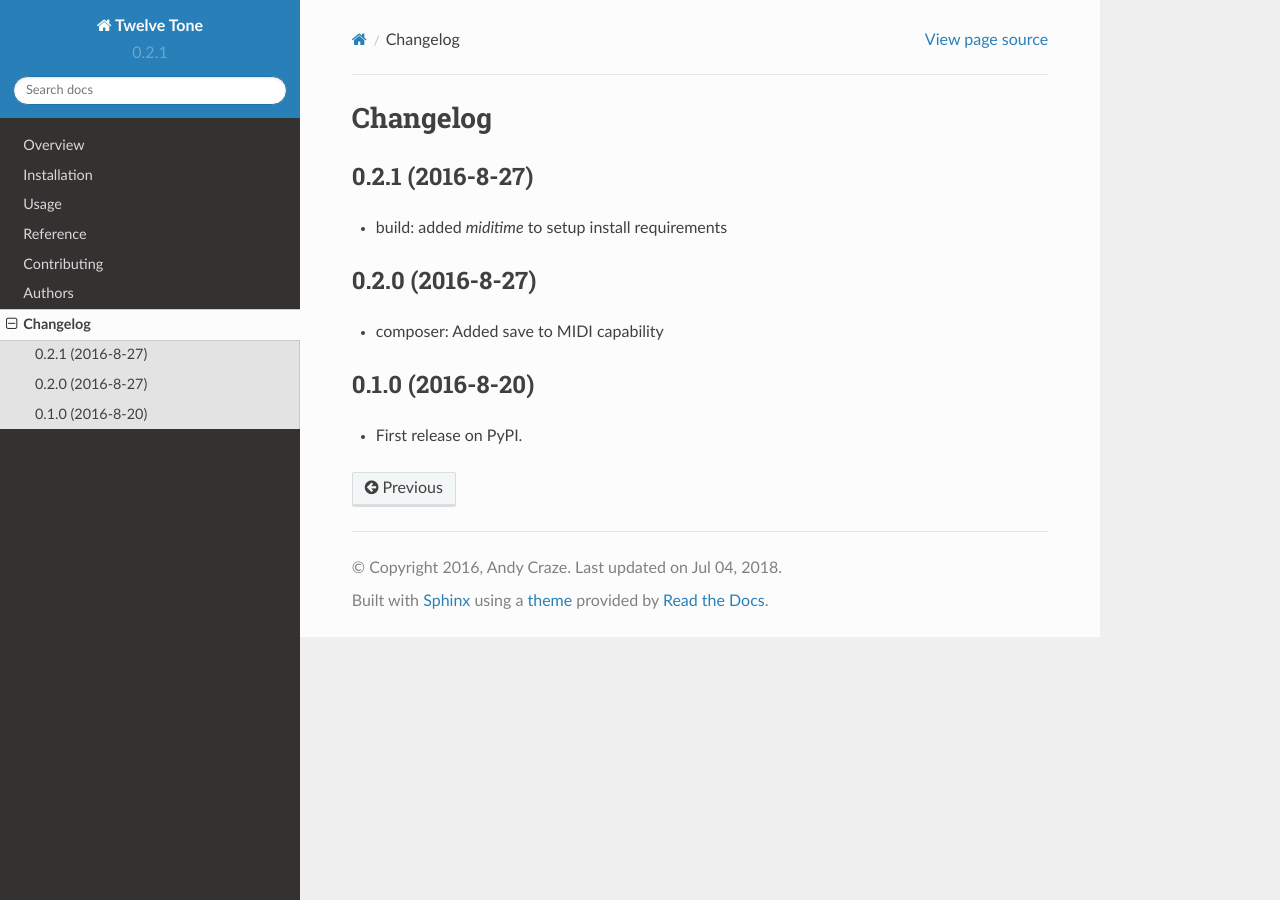
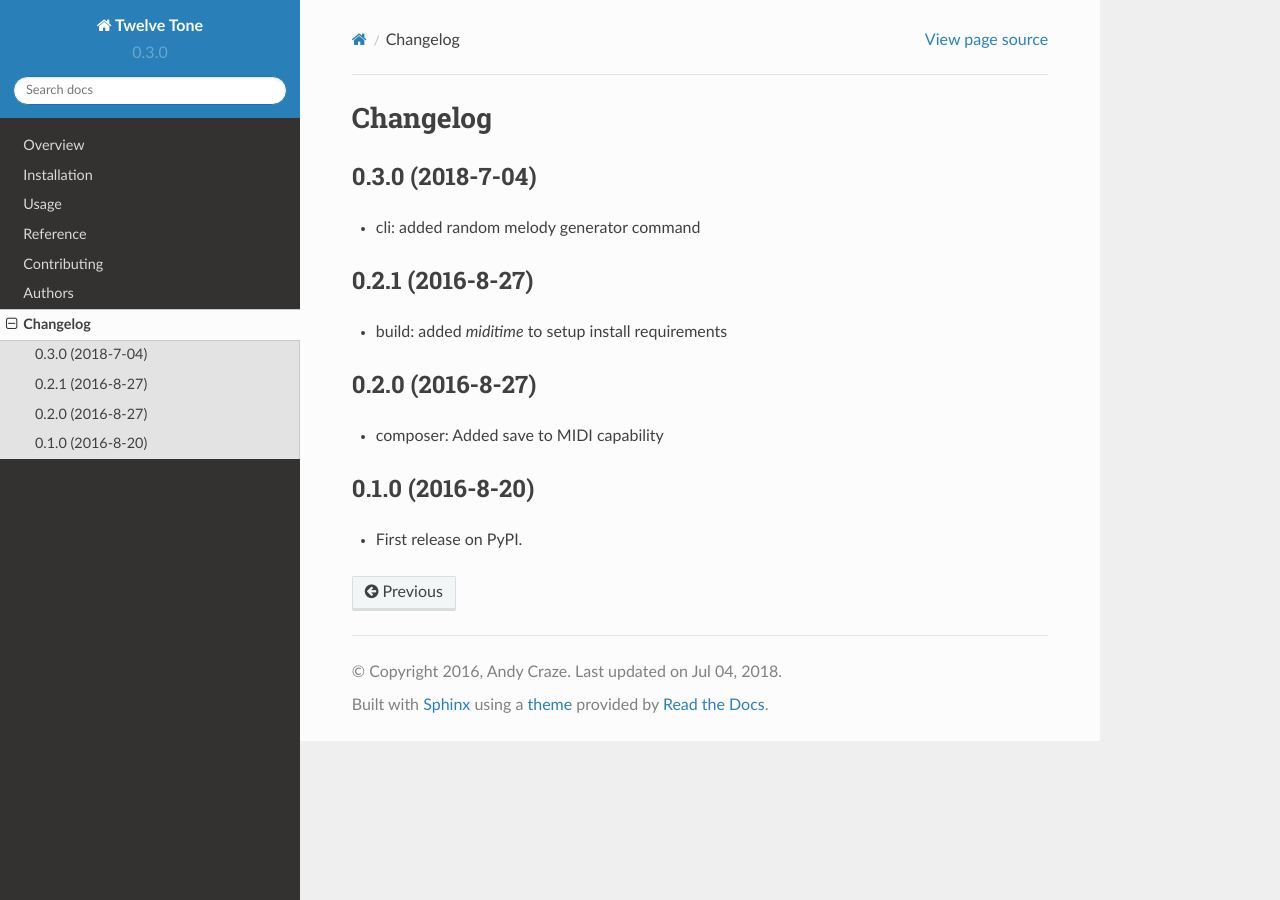
Before and after one commit to accraze/python-twelve-tone, a Sphinx documentation site: the page built from docs/changelog.rst, in a window 1280 px wide. Built offline with Sphinx 7.4.7 and the Read the Docs theme 2.0.0, drawn with Linux system fonts in a browser that asks for light colours.

Commit message:
Bump version: 0.2.1 → 0.3.0

```diff
--- a/CHANGELOG.rst
+++ b/CHANGELOG.rst
@@ -1,6 +1,11 @@
 
 Changelog
 =========
+
+0.3.0 (2018-7-04)
+-----------------------------------------
+
+* cli: added random melody generator command
 
 0.2.1 (2016-8-27)
 -----------------------------------------
--- a/docs/conf.py
+++ b/docs/conf.py
@@ -26,7 +26,7 @@ project = u'Twelve Tone'
 year = u'2016'
 author = u'Andy Craze'
 copyright = '{0}, {1}'.format(year, author)
-version = release = u'0.2.1'
+version = release = u'0.3.0'
 
 pygments_style = 'trac'
 templates_path = ['.']
--- a/setup.py
+++ b/setup.py
@@ -24,7 +24,7 @@ def read(*names, **kwargs):
 
 setup(
     name='twelve-tone',
-    version='0.2.1',
+    version='0.3.0',
     license='BSD',
     description='Twelve-tone matrix to generate dodecaphonic melodies',
     long_description='%s\n%s' % (
--- a/src/twelve_tone/__init__.py
+++ b/src/twelve_tone/__init__.py
@@ -1 +1 @@
-__version__ = "0.2.1"
+__version__ = "0.3.0"
```
Also changed, not shown: .bumpversion.cfg.
